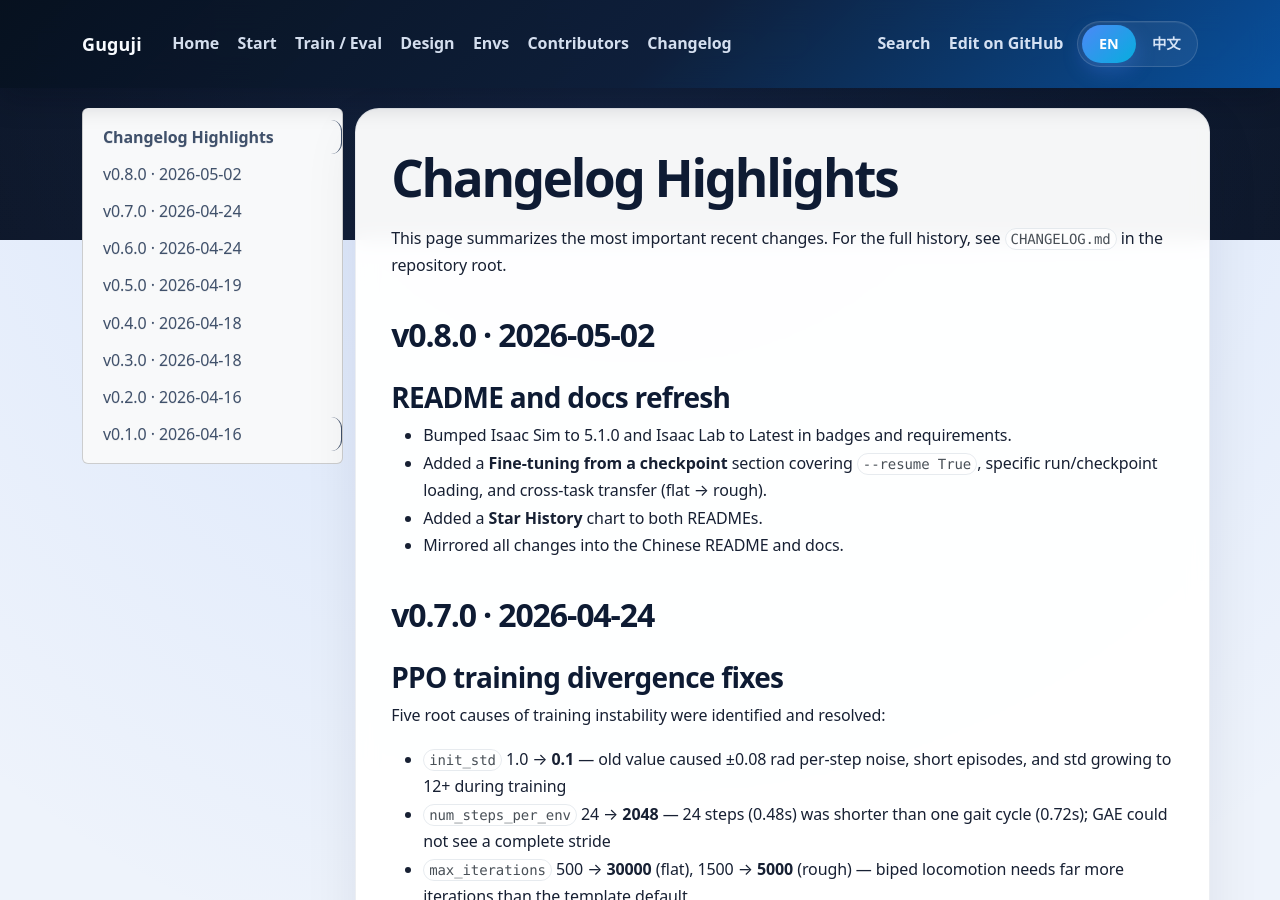
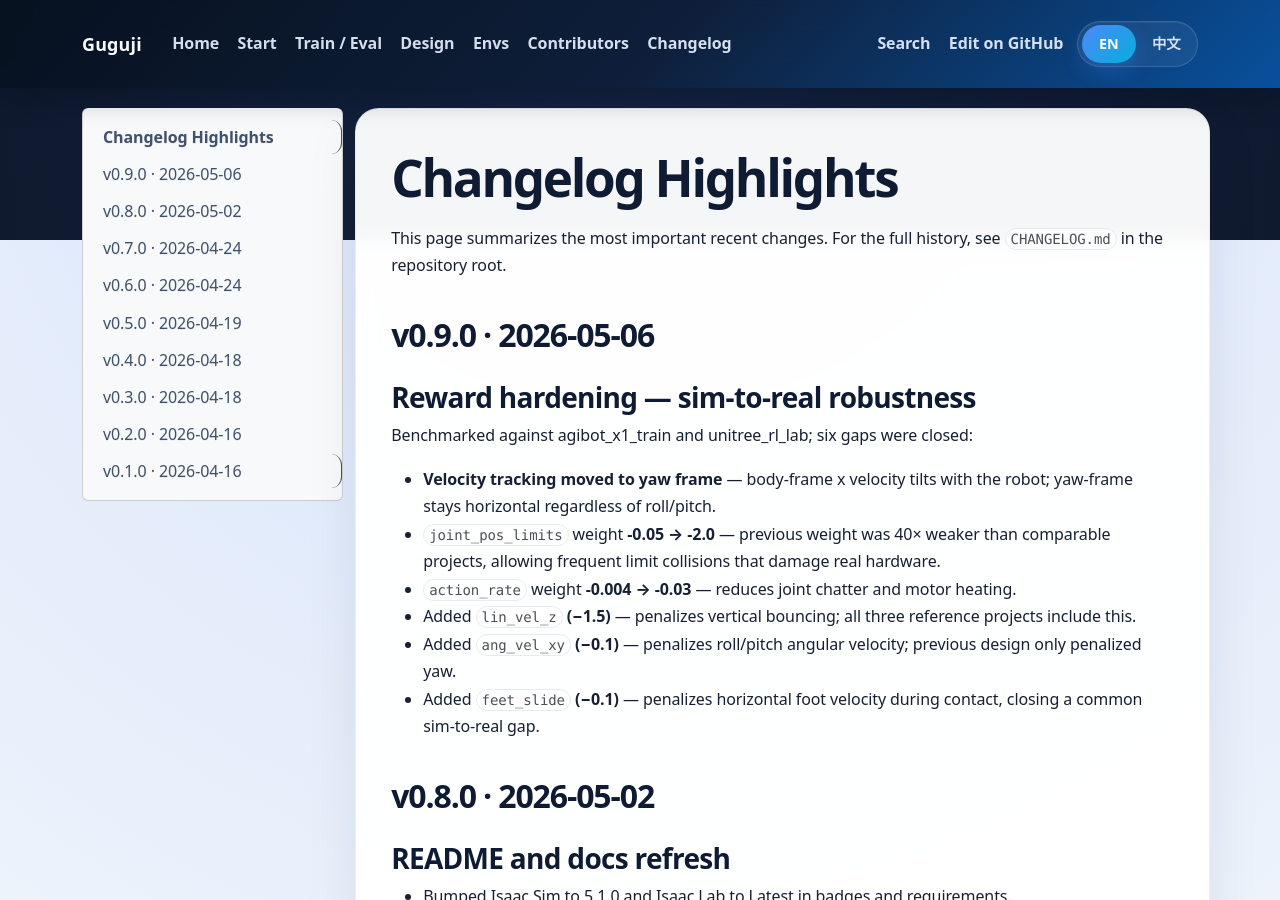
Before and after one commit to osrbot/guguji_isaaclab, an MkDocs documentation site: the page built from docs/changelog.md, in a window 1280 px wide and 900 px high. Built offline with MkDocs 1.6.1, drawn with Linux system fonts in a browser that asks for light colours; nearby versions of some CDN libraries.

Commit message:
docs: 补充 docs/changelog.md 和 docs/zh/changelog.md 的 v0.9.0 条目
Co-Authored-By: Claude Sonnet 4.6 <noreply@anthropic.com>

```diff
--- a/docs/changelog.md
+++ b/docs/changelog.md
@@ -1,6 +1,19 @@
 # Changelog Highlights
 
 This page summarizes the most important recent changes. For the full history, see `CHANGELOG.md` in the repository root.
+
+## v0.9.0 · 2026-05-06
+
+### Reward hardening — sim-to-real robustness
+
+Benchmarked against agibot_x1_train and unitree_rl_lab; six gaps were closed:
+
+- **Velocity tracking moved to yaw frame** — body-frame x velocity tilts with the robot; yaw-frame stays horizontal regardless of roll/pitch.
+- `joint_pos_limits` weight **-0.05 → -2.0** — previous weight was 40× weaker than comparable projects, allowing frequent limit collisions that damage real hardware.
+- `action_rate` weight **-0.004 → -0.03** — reduces joint chatter and motor heating.
+- Added `lin_vel_z` **(−1.5)** — penalizes vertical bouncing; all three reference projects include this.
+- Added `ang_vel_xy` **(−0.1)** — penalizes roll/pitch angular velocity; previous design only penalized yaw.
+- Added `feet_slide` **(−0.1)** — penalizes horizontal foot velocity during contact, closing a common sim-to-real gap.
 
 ## v0.8.0 · 2026-05-02
 
```
Also changed, not shown: docs/zh/changelog.md (+13 -0 lines).
